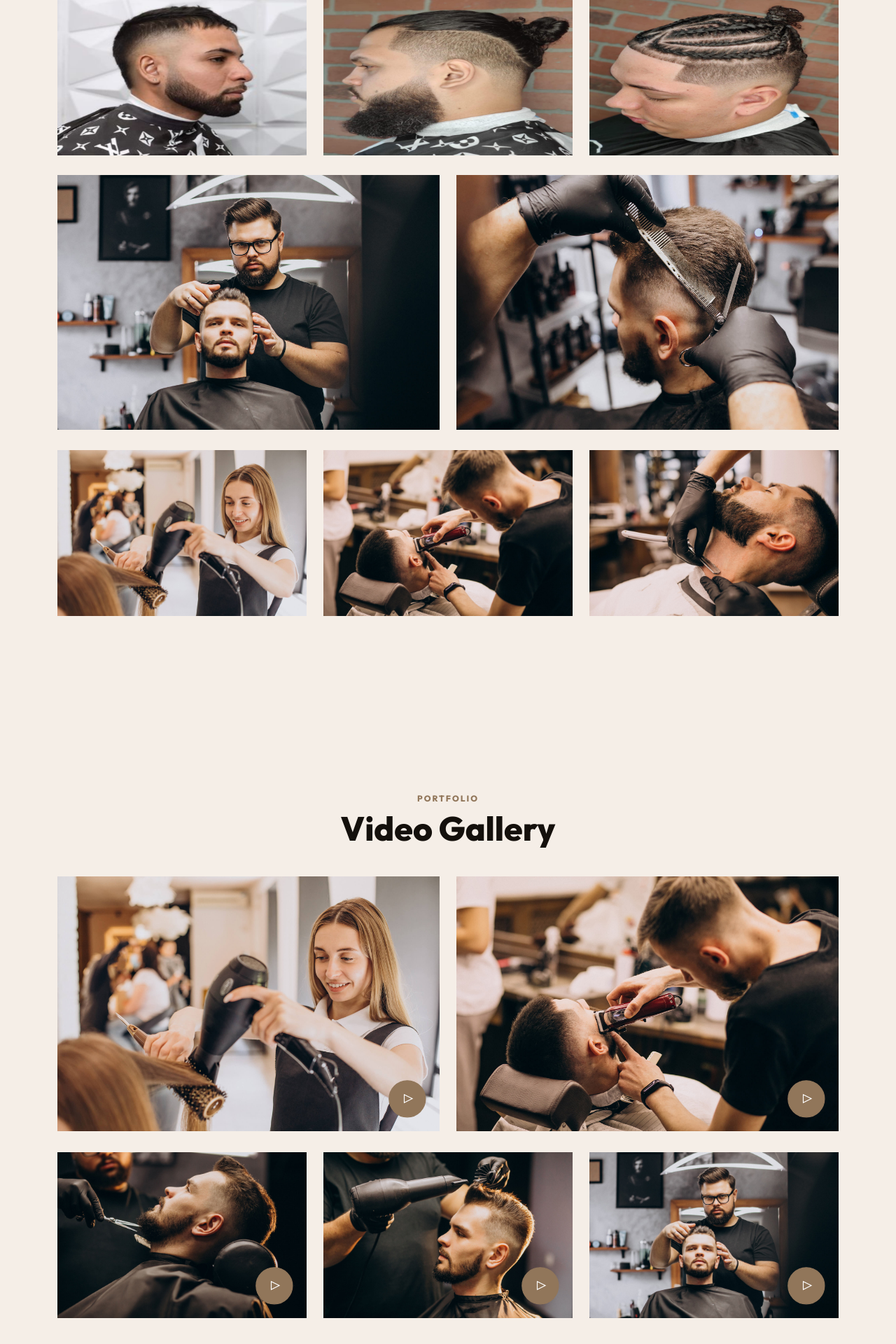
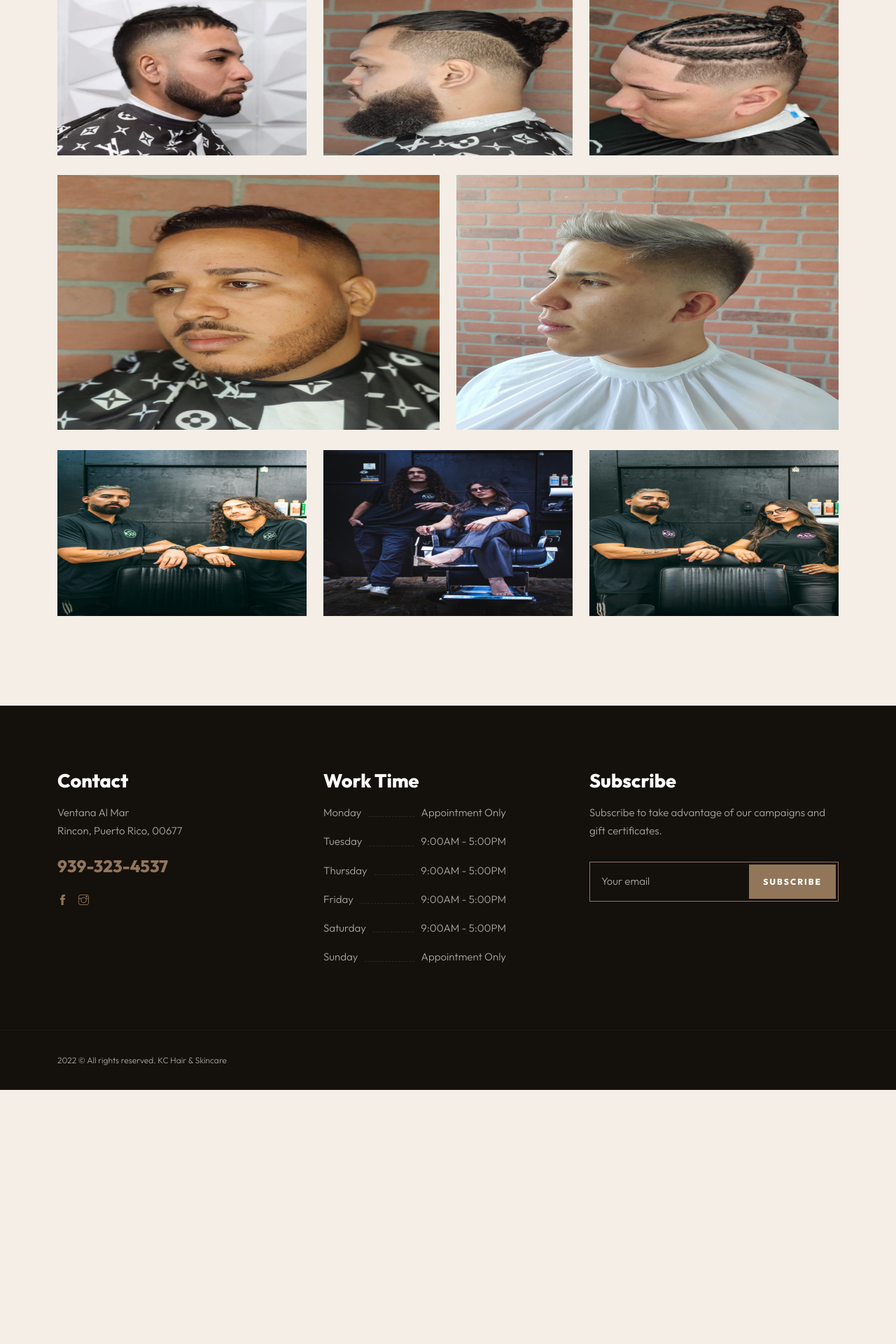
Before and after one commit to onelcruz66/kchairskincarev2, a Django app: page /portfolio/ in a window 1280 px wide. Shown: the part 787-2707 px from the top of the page at 70% size. After the commit the page ends 2344 px from the top, so only its background shows below. Run offline with Django 5.2, Linux system fonts and the light colour scheme; some libraries are stand-ins or nearby versions.

Commit message:
Adding more pictures and removing unnecessary stuff from html

```diff
--- a/kchairskincarev2/kchairskincarev2_app/templates/portfolio.html
+++ b/kchairskincarev2/kchairskincarev2_app/templates/portfolio.html
@@ -48,38 +48,38 @@
                 </div>
                 <!-- 2 columns -->
                 <div class="col-md-6 gallery-item">
-                    <a href="/static/img/slider/16.jpg" title="" class="img-zoom">
+                    <a href="/static/img/slider/trigueno_guy_main.jpg" title="" class="img-zoom">
                         <div class="gallery-box">
-                            <div class="gallery-img"> <img src="/static/img/slider/16.jpg" class="img-fluid mx-auto d-block" alt="work-img"> </div>
+                            <div class="gallery-img"> <img src="/static/img/slider/trigueno_guy_main.jpg" class="img-fluid mx-auto d-block" alt="work-img"> </div>
                         </div>
                     </a>
                 </div>
                 <div class="col-md-6 gallery-item">
-                    <a href="/static/img/slider/14.jpg" title="" class="img-zoom">
+                    <a href="/static/img/slider/white_hair_main.jpg" title="" class="img-zoom">
                         <div class="gallery-box">
-                            <div class="gallery-img"> <img src="/static/img/slider/14.jpg" class="img-fluid mx-auto d-block" alt="work-img"> </div>
+                            <div class="gallery-img"> <img src="/static/img/slider/white_hair_main.jpg" class="img-fluid mx-auto d-block" alt="work-img"> </div>
                         </div>
                     </a>
                 </div>
                 <!-- 3 columns -->
                 <div class="col-md-4 gallery-item">
-                    <a href="/static/img/slider/8.jpg" title="" class="img-zoom">
+                    <a href="/static/img/slider/joel_kamji_main.jpg" title="" class="img-zoom">
                         <div class="gallery-box">
-                            <div class="gallery-img"> <img src="/static/img/slider/8.jpg" class="img-fluid mx-auto d-block" alt="work-img"> </div>
+                            <div class="gallery-img"> <img src="/static/img/slider/joel_kamji_main.jpg" class="img-fluid mx-auto d-block" alt="work-img"> </div>
                         </div>
                     </a>
                 </div>
                 <div class="col-md-4 gallery-item">
-                    <a href="/static/img/slider/9.jpg" title="" class="img-zoom">
+                    <a href="/static/img/slider/joel_katiria_main.jpg" title="" class="img-zoom">
                         <div class="gallery-box">
-                            <div class="gallery-img"> <img src="/static/img/slider/9.jpg" class="img-fluid mx-auto d-block" alt="work-img"> </div>
+                            <div class="gallery-img"> <img src="/static/img/slider/joel_katiria_main.jpg" class="img-fluid mx-auto d-block" alt="work-img"> </div>
                         </div>
                     </a>
                 </div>
                 <div class="col-md-4 gallery-item">
-                    <a href="/static/img/slider/10.jpg" title="" class="img-zoom">
+                    <a href="/static/img/slider/kamji_katiria_main.jpg" title="" class="img-zoom">
                         <div class="gallery-box">
-                            <div class="gallery-img"> <img src="/static/img/slider/10.jpg" class="img-fluid mx-auto d-block" alt="work-img"> </div>
+                            <div class="gallery-img"> <img src="/static/img/slider/kamji_katiria_main.jpg" class="img-fluid mx-auto d-block" alt="work-img"> </div>
                         </div>
                     </a>
                 </div>
@@ -87,7 +87,7 @@
         </div>
     </section>
     <!-- Video Gallery -->
-    <section class="section-padding">
+    <!-- <section class="section-padding">
         <div class="container">
             <div class="row">
                 <div class="col-md-12">
@@ -97,9 +97,9 @@
                     </div>
                 </div>
             </div>
-            <div class="row">
+            <div class="row"> -->
                 <!-- 2 columns -->
-                <div class="col-md-6">
+                <!-- <div class="col-md-6">
                     <div class="vid-area mb-30">
                         <div class="vid-icon"> <img src="/static/img/slider/8.jpg" alt="">
                             <a class="video-gallery-button vid" href="https://youtu.be/e2x0UXVU2yg"> <span class="video-gallery-polygon">
@@ -116,9 +116,9 @@
                                 </span> </a>
                         </div>
                     </div>
-                </div>
+                </div> -->
                 <!-- 3 columns -->
-                <div class="col-md-4">
+                <!-- <div class="col-md-4">
                     <div class="vid-area mb-30">
                         <div class="vid-icon"> <img src="/static/img/slider/11.jpg" alt="YouTube">
                             <a class="video-gallery-button vid" href="https://youtu.be/e2x0UXVU2yg"> <span class="video-gallery-polygon">
@@ -147,5 +147,5 @@
                 </div>
             </div>
         </div>
-    </section>
+    </section> -->
     {% endblock %}
```
Also changed, not shown: kchairskincarev2/kchairskincarev2_app/templates/about.html (+18 -8 lines), kchairskincarev2/kchairskincarev2_app/templates/index.html (+22 -12 lines), kchairskincarev2/kchairskincarev2_app/templates/services.html (+10 -10 lines), kchairskincarev2/kchairskincarev2_app/static/img/slider/joel_kamji_main.jpg (added), kchairskincarev2/kchairskincarev2_app/static/img/slider/joel_katiria_main.jpg (added), kchairskincarev2/kchairskincarev2_app/static/img/slider/kamji_katiria_main.jpg (added), kchairskincarev2/kchairskincarev2_app/static/img/slider/trigueno_guy_main.jpg (added), kchairskincarev2/kchairskincarev2_app/static/img/slider/white_hair_main.jpg (added).
